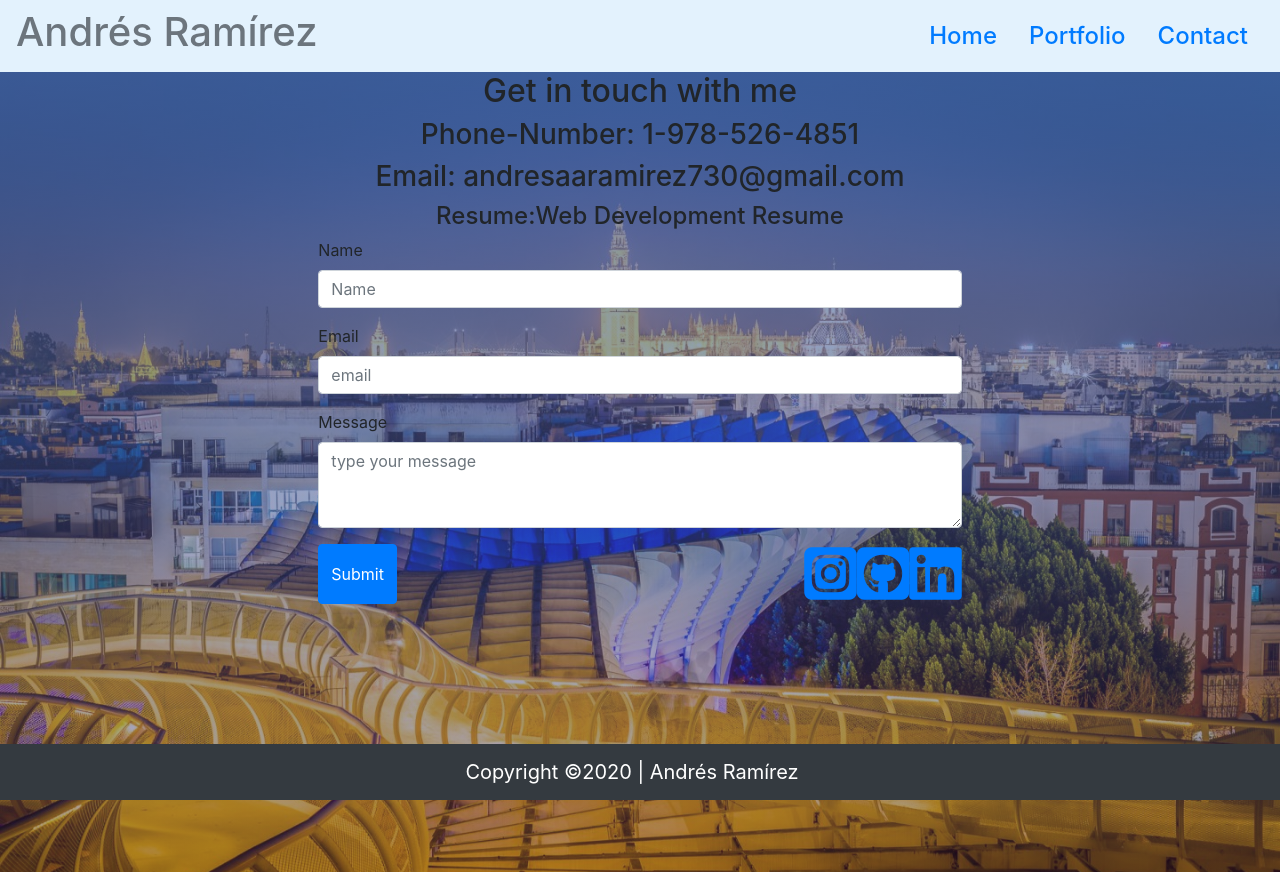
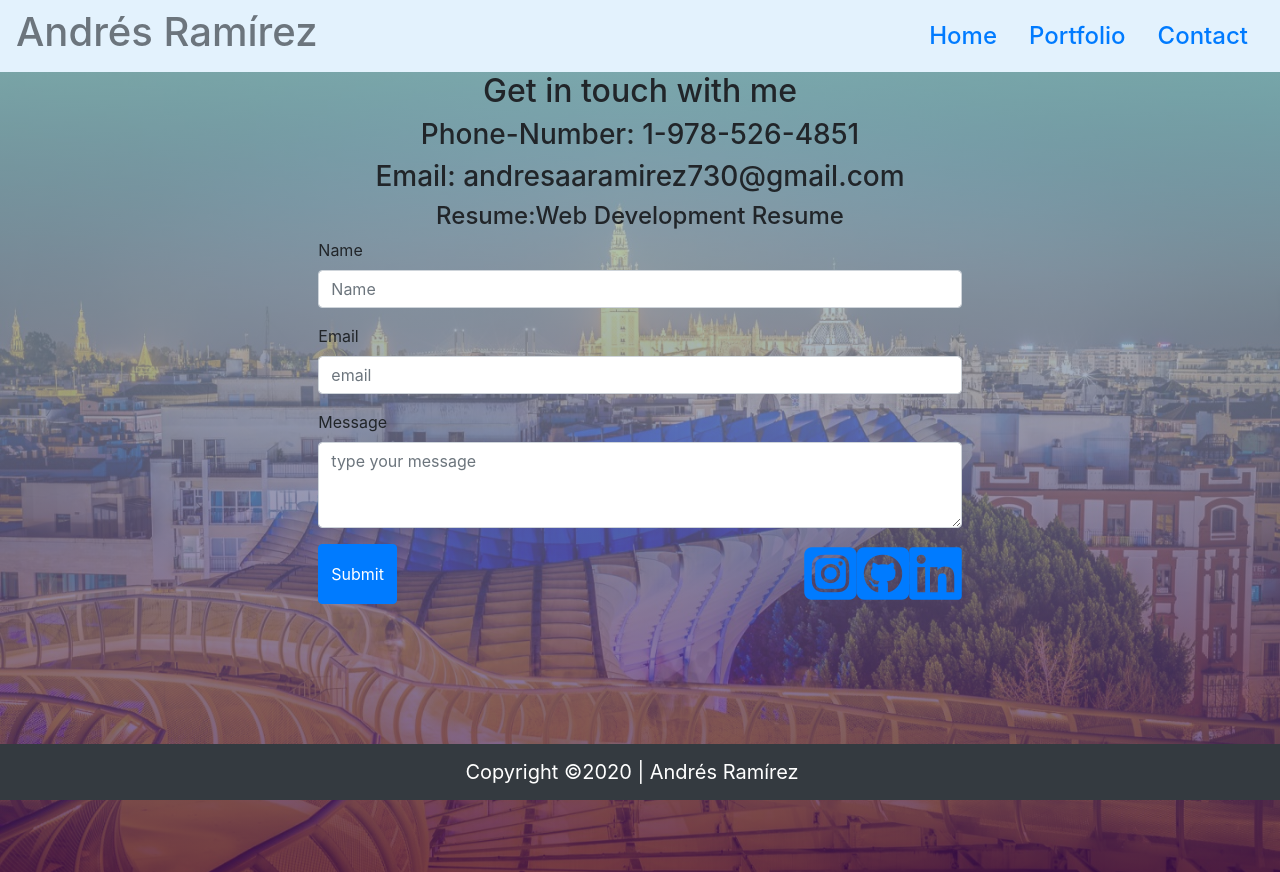
Before and after one commit to ARam2142/React-Portfolio, a React (Create React App) app in the folder portfolio/: page /contact in a window 1280 px wide. Built offline with nearby package versions, Linux system fonts and the light colour scheme.

Commit message:
changed background colors

```diff
--- a/portfolio/src/assets/contact.css
+++ b/portfolio/src/assets/contact.css
@@ -12,8 +12,8 @@ html, body{
 .background_page3 {
     background-image:
     linear-gradient(
-    rgba(77, 117, 192, 0.699),
-    rgba(49, 21, 61, 0.39)
+    rgba(167, 224, 217, 0.699),
+    rgba(66, 14, 88, 0.733)
 
     ),
     url('../img/sevillapic.jpeg');
--- a/portfolio/src/assets/home.css
+++ b/portfolio/src/assets/home.css
@@ -12,8 +12,8 @@
  .background_page1 {
      background-image:
      linear-gradient(
-         rgba(113, 147, 209, 0.699),
-         rgba(49, 21, 61, 0.39)
+         rgba(198, 210, 233, 0.699),
+         rgba(33, 9, 56, 0.39)
 
          ),
         url('../img/sevillapic.jpeg');
```
